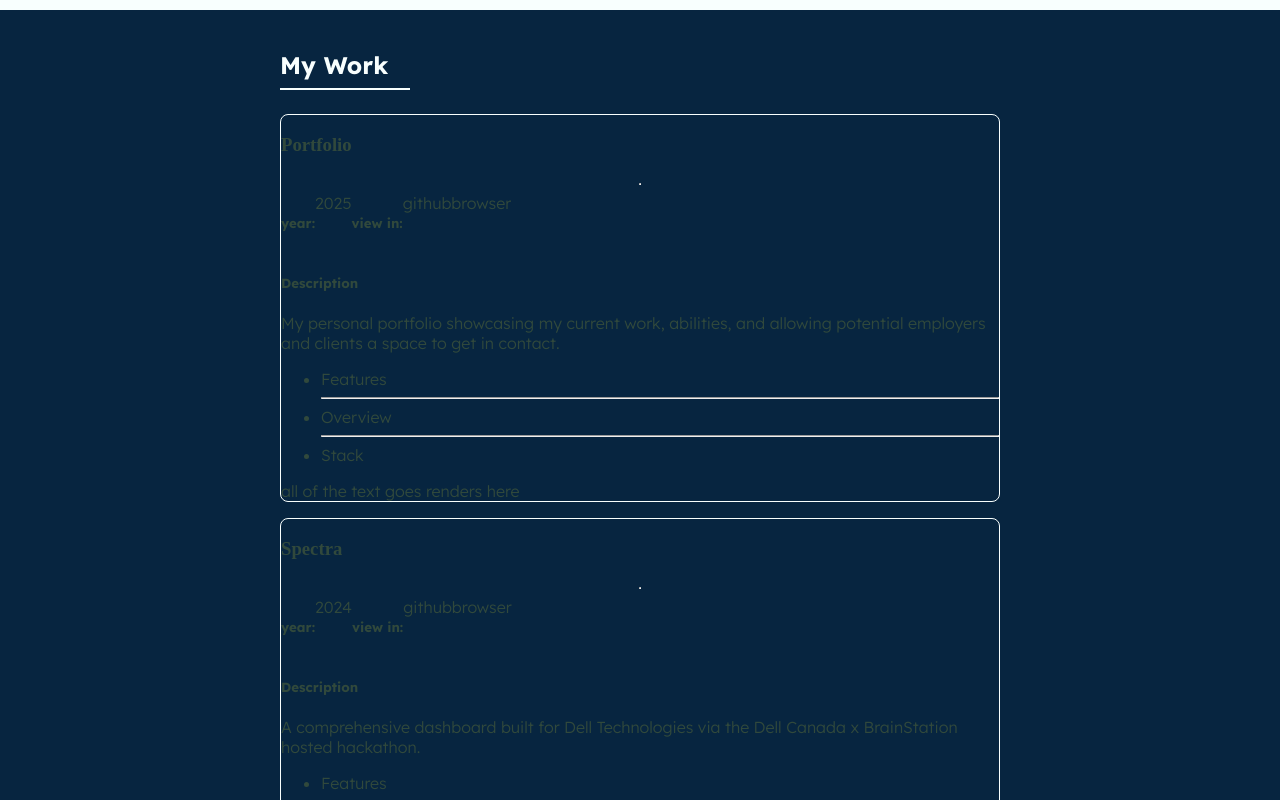
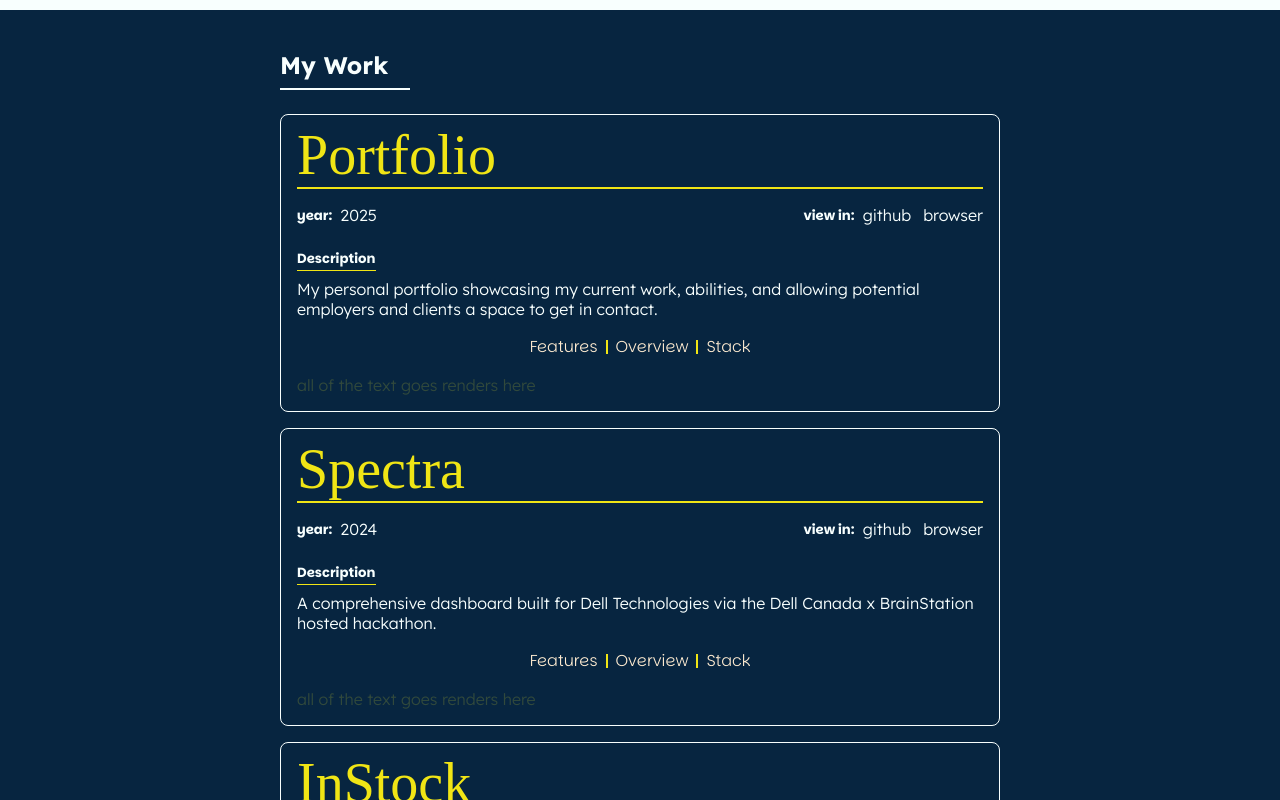
Before and after one commit to nickdoucette24/portfolio, a React (Create React App) app in the folder client/: page / in a window 1280 px wide. Shown: the part 1380-2180 px from the top of the page. Built offline with nearby package versions, Linux system fonts and the light colour scheme; a web font is replaced by a local one.

Commit message:
more structure and design done of the project cards, some animations added.

```diff
--- a/client/src/components/ProjectCard/ProjectCard.js
+++ b/client/src/components/ProjectCard/ProjectCard.js
@@ -10,10 +10,10 @@ const ProjectCard = ({ title, description, year, browser, github }) => {
         <div className="mobile-tile">
           <div className="mobile-tile__content">
             <h5 className="mobile-tile__label">year:</h5>
-            <p3>{year}</p3>
+            <p className="mobile-tile__year">{year}</p>
           </div>
           <div className="mobile-tile__content">
-            <h5 className="mobile-tile--label">view in:</h5>
+            <h5 className="mobile-tile__label">view in:</h5>
             <div className="mobile-tile__links">
               <a className="mobile-tile__links--icon">github</a>
               <a className="mobile-tile__links--icon">browser</a>
--- a/client/src/components/ProjectCard/ProjectCard.scss
+++ b/client/src/components/ProjectCard/ProjectCard.scss
@@ -14,13 +14,112 @@
 
   &__title {
     font-family: Zing Lines;
+    color: #f0e515;
+    font-weight: 100;
+    margin: 0.5rem 0 0 1rem;
+    font-size: 3.5rem;
+  }
+
+  &__divider {
+    border: 1px solid #f0e515;
+    margin: 0 1rem 1rem 1rem;
+  }
+
+  &__label {
+    margin: 0 0 0.5rem 0;
+    width: fit-content;
+    color: $cloud;
+    font-family: Parkinsans;
+    border-bottom: 1px solid #f0e515;
+    padding-bottom: 0.125rem;
+  }
+
+  &__description {
+    color: $cloud;
+  }
+
+  &__content {
+    display: flex;
+    flex-direction: column;
+    margin: 1.5rem 1rem 1rem 1rem;
+  }
+
+  &__mobile-nav {
+    padding: 0;
+    margin: 1rem;
+    list-style: none;
+    display: flex;
+    align-items: center;
+    justify-content: center;
+    gap: 0.5rem;
+
+    &--item {
+      position: relative;
+      color: $cream;
+      font-family: Parkinsans;
+      text-decoration: none;
+      cursor: pointer;
+      border-bottom: 1px solid transparent;
+      transition: transform 0.3s ease-in-out;
+
+      &::after {
+        content: "";
+        position: absolute;
+        left: 0;
+        bottom: 0;
+        height: 1px; // Border thickness
+        width: 0; // Initially hidden
+        background-color: $cloud;
+        transition: width 0.3s ease-in-out; // Smooth slide-in effect
+      }
+
+      &:hover {
+        color: $cloud;
+        transform: scale(1.05);
+
+        &::after {
+          width: 100%; // Slide the border fully across the element
+        }
+      }
+    }
+
+    &--divider {
+      height: 0.75rem;
+      margin: 0;
+      border: 0.5px solid #f0e515;
+    }
   }
 }
 
 .mobile-tile {
   display: flex;
+  box-sizing: border-box;
+  padding: 0 1rem;
+  justify-content: space-between;
 
   &__content {
+    @include flex-centre;
+  }
+
+  &__label {
+    margin: 0;
+    color: $cloud;
+    font-family: Parkinsans;
+  }
+
+  &__year {
+    color: $cloud;
+    margin-left: 0.5rem;
+  }
+
+  &__links {
     display: flex;
+    align-items: baseline;
+    gap: 0.75rem;
+    margin-left: 0.5rem;
+
+    &--icon {
+      color: $cloud;
+    }
   }
 }
--- a/client/src/sass/partials/_variables.scss
+++ b/client/src/sass/partials/_variables.scss
@@ -13,6 +13,7 @@ $wooden: #deac7a;
 $lion: #c79869;
 $burgundy: #582324;
 $deep: #072540;
+$deep2: #092b4a;
 
 // State
 $gagnon: #22cc6a;
```
